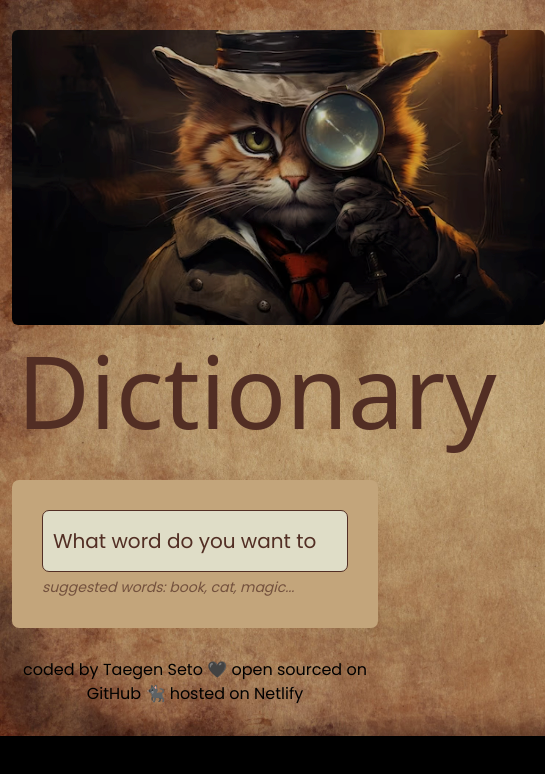
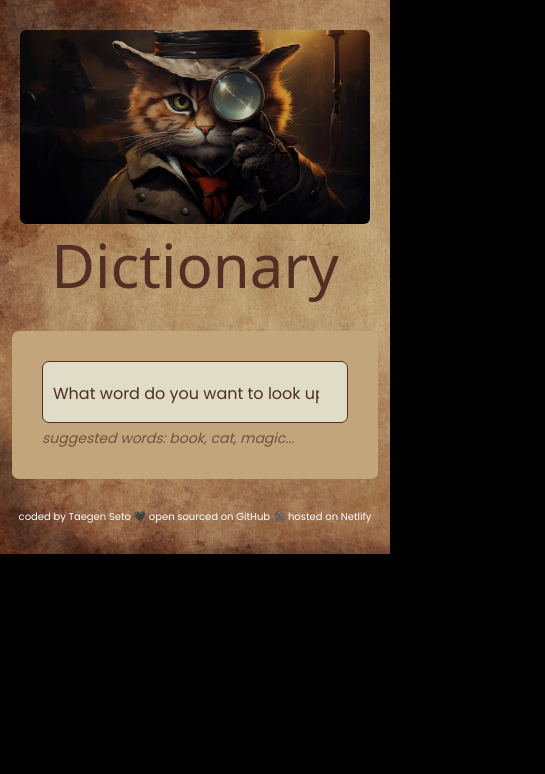
Before and after one commit to taegen-seto/react-dictionary-project, a React (Create React App) app: page / in a window 390 px wide. Shown: the top 774 px of the page, 545 px wide, since content can reach past the window. Built offline with nearby package versions, Linux system fonts and the light colour scheme; no server answers; a web font is replaced by a local one.

Commit message:
make mobile responsive

```diff
--- a/src/App.css
+++ b/src/App.css
@@ -33,3 +33,20 @@ footer a {
   text-align: center;
   margin: 30px 0;
 }
+@media (max-width: 900px) {
+  h1 {
+    font-size: 60px;
+  }
+  .App .container {
+    max-width: 1200px;
+  }
+  .App-logo {
+    max-width: 350px;
+  }
+  footer {
+    font-size: 10px;
+  }
+  footer a {
+    color: white;
+  }
+}
--- a/src/Dictionary.css
+++ b/src/Dictionary.css
@@ -23,3 +23,8 @@
 ::placeholder {
   color: #522e24;
 }
+@media (max-width: 900px) {
+  ::placeholder {
+    font-size: 16px;
+  }
+}
```
